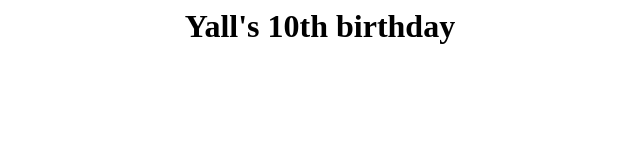
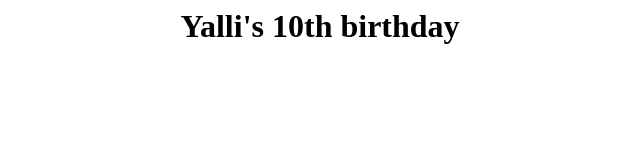
Before and after one commit to yallilevin/birthday, a plain HTML site: page index.html in a window 1280 px wide. Shown: the full height of the page, 320-960 px from the left. Drawn offline with Linux system fonts and the light colour scheme.

Commit message:
Update index.html

```diff
--- a/index.html
+++ b/index.html
@@ -1,5 +1,5 @@
 <html>
 <body>
-  <center><h1>Yall's 10th birthday</h1></center>
+  <center><h1>Yalli's 10th birthday</h1></center>
 </body>
 </html>
```
